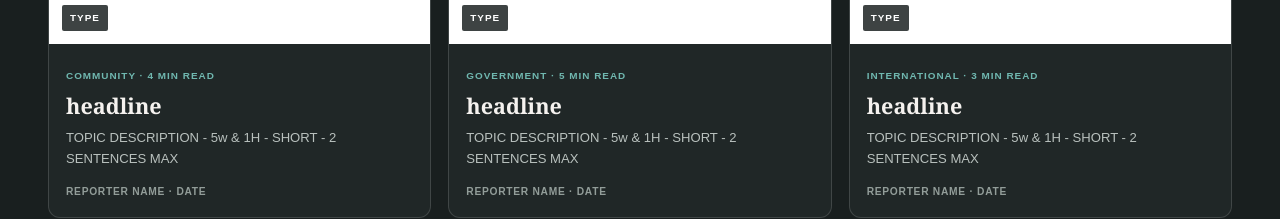
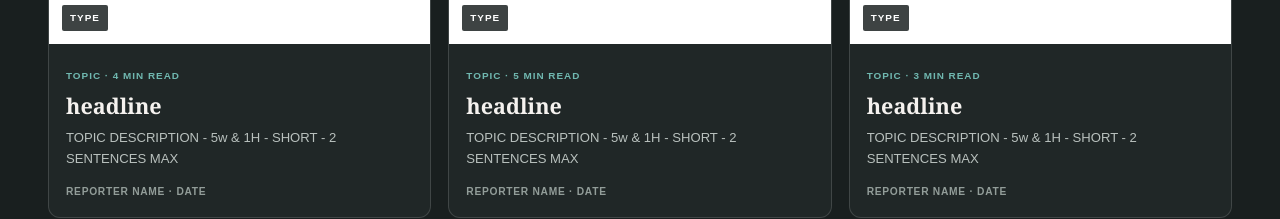
Before and after one commit to Mcflurry1023/mcflurry1023.github.com, a plain HTML site: page index.html in a window 1280 px wide. Shown: the part 1098-1317 px from the top of the page. Drawn offline with Linux system fonts and the light colour scheme.

Commit message:
Update index.html

```diff
--- a/index.html
+++ b/index.html
@@ -603,7 +603,7 @@
           <a href="#">
             <div class="story-image"><span>type</span></div>
             <div class="story-content">
-              <small>Community · 4 min read</small>
+              <small>Topic · 4 min read</small>
               <h3>headline</h3>
               <p>TOPIC DESCRIPTION - 5w & 1H - SHORT - 2 SENTENCES MAX</p>
               <div class="story-byline">Reporter Name · Date</div>
@@ -616,7 +616,7 @@
           <a href="#">
             <div class="story-image"><span>type</span></div>
             <div class="story-content">
-              <small>Government · 5 min read</small>
+              <small>Topic · 5 min read</small>
               <h3>headline</h3>
               <p>TOPIC DESCRIPTION - 5w & 1H - SHORT - 2 SENTENCES MAX</p>
               <div class="story-byline">Reporter Name · Date</div>
@@ -629,7 +629,7 @@
           <a href="#">
             <div class="story-image"><span>type</span></div>
             <div class="story-content">
-              <small>International · 3 min read</small>
+              <small>Topic · 3 min read</small>
               <h3>headline</h3>
               <p>TOPIC DESCRIPTION - 5w & 1H - SHORT - 2 SENTENCES MAX</p>
               <div class="story-byline">Reporter Name · Date</div>
```
